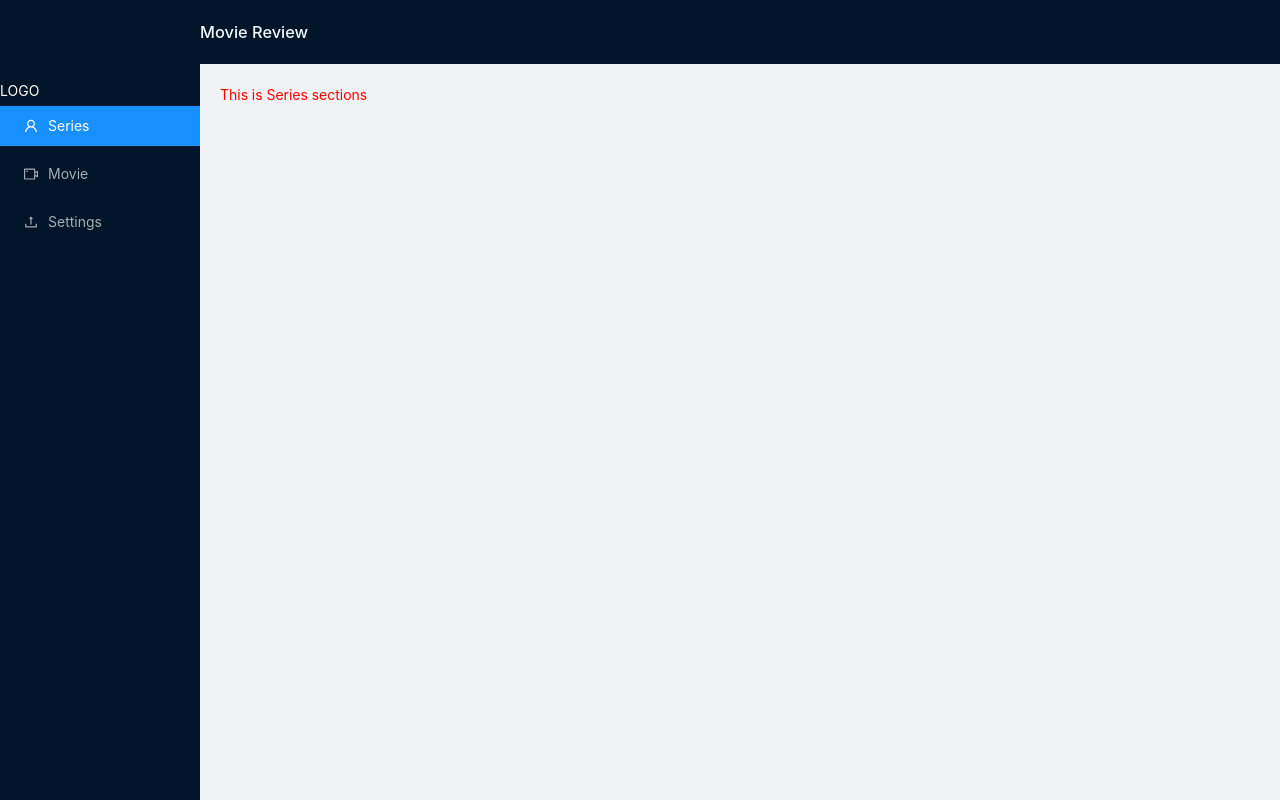
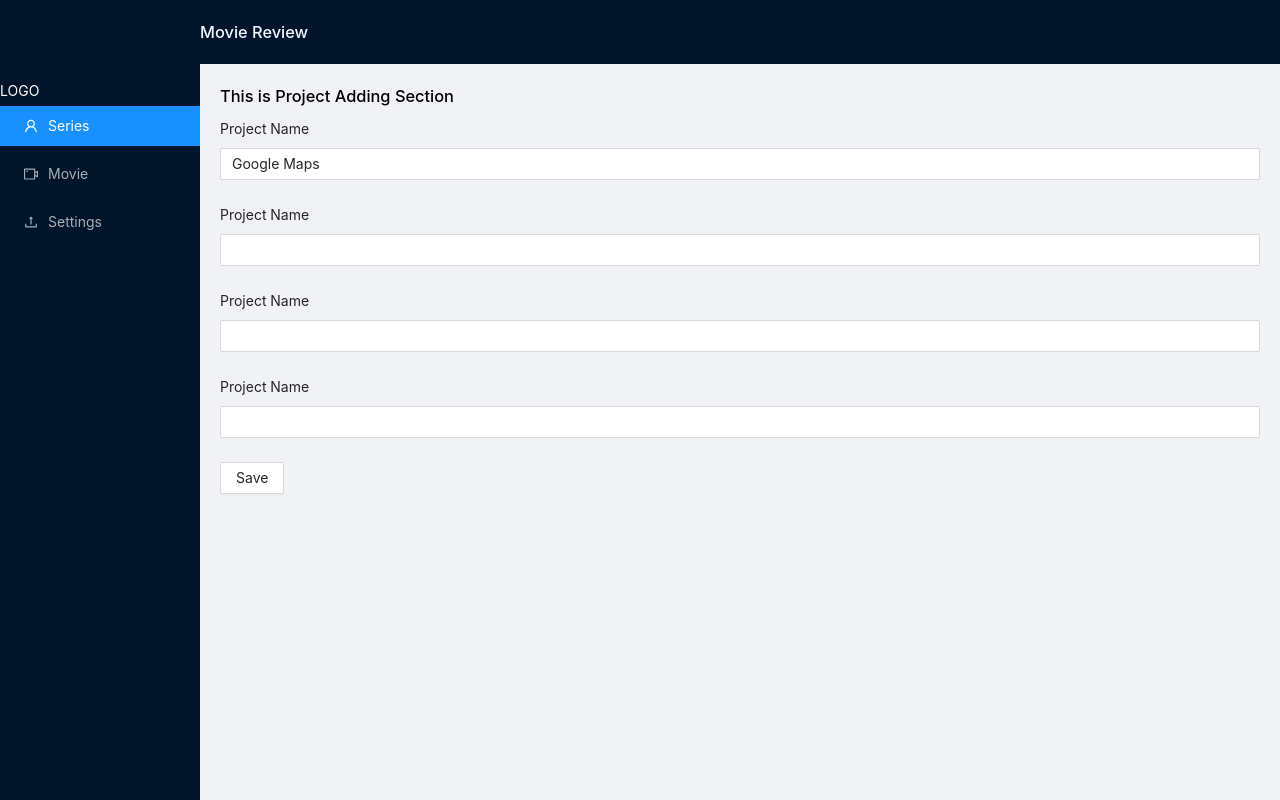
Before and after one commit to manojpudasaini/nmr-admin, a React (Create React App) app in the folder nmr-admin/: page /series in a window 1280 px wide. Built offline with nearby package versions, Linux system fonts and the light colour scheme.

Commit message:
form sample added

```diff
--- a/nmr-admin/src/Components/Organism/Layout/Layout.tsx
+++ b/nmr-admin/src/Components/Organism/Layout/Layout.tsx
@@ -3,11 +3,10 @@ import Sider from "../Sidebar/sider";
 import { Layout } from "antd";
 import "./Layout.css";
 import Header from "../Header/header";
-import Movies from '../../pages/movies';
+
 const MainLayout = () => {
   const [collapseSidebar, setCollapseSidebar] = useState(false);
   const { Content } = Layout;
-
   return (
     <Layout className="wrapper">
       <Sider />
--- /dev/null
+++ b/nmr-admin/src/Components/pages/project.tsx
@@ -0,0 +1,39 @@
+import React,{useState} from "react";
+import Inputfield from '../Atoms/Input/index';
+import {Button, Form, Input} from 'antd';
+const Movies =()=>{
+    const [formData,setFormData]=useState({
+        pname:"Google Maps",
+        language:"java"
+    })
+    const saveForm=()=>{
+        console.log(formData)
+    }
+    return(
+        <div >
+            <h1 style={{color:'black'}}>This is Project Adding Section</h1>
+
+           <Form layout='vertical' onFinish={saveForm} >
+               <Form.Item label="Project Name">
+               <Input value={formData.pname} type="text" onChange={(e)=>{setFormData({
+                   ...formData,
+                   pname:e.target.value
+               })}}/>
+               </Form.Item>
+               <Form.Item label="Project Name">
+               <Input type="text"/>
+               </Form.Item>
+               <Form.Item label="Project Name">
+               <Input type="text"/>
+               </Form.Item>
+               <Form.Item label="Project Name">
+               <Input type="text"/>
+               </Form.Item>
+               <Form.Item >
+                   <Button htmlType="submit">Save</Button>
+               </Form.Item>
+           </Form>
+        </div>
+    )
+}
+export default Movies;
--- a/nmr-admin/src/PrivateRoute.tsx
+++ b/nmr-admin/src/PrivateRoute.tsx
@@ -1,14 +1,17 @@
-import React from 'react';
+import React,{useContext} from 'react';
 import { Route } from 'react-router-dom';
 import { Layout } from 'antd';
 import Sider from './Components/Organism/Sidebar/sider';
 import Header from './Components/Organism/Header/header';
 import './Components/Organism/Layout/Layout.css';
+import {UserContext} from './auth-context';
 const PrivateRoute=(props:any)=>{
     const {Content}=Layout;
+    const {logged}=useContext(UserContext)
+  console.log(logged)
     return(
        <Route {...props}>
-           <Layout className="wrapper">
+          <Layout className="wrapper">
                <Sider/>
                <Layout className="site-layout">
                <Header/>
@@ -17,6 +20,7 @@ const PrivateRoute=(props:any)=>{
                    </Content>
                </Layout>
            </Layout>
+
        </Route>
     )
 }
--- /dev/null
+++ b/nmr-admin/src/auth-context.tsx
@@ -0,0 +1,24 @@
+import React,{useState} from 'react';
+
+type User ={
+    logged:boolean,
+    price :number,
+
+}
+
+export  const UserContext=React.createContext<Partial<User>>(
+    {}
+  );
+const Login=()=>{
+    const [logged,setUserLoggedIn]=useState(true)
+
+    return(
+
+        <UserContext.Provider value={{logged}}>
+        <button onClick={()=>setUserLoggedIn(true)}>
+Login
+        </button>
+        </UserContext.Provider>
+    )
+}
+export default Login;
--- a/nmr-admin/src/index.tsx
+++ b/nmr-admin/src/index.tsx
@@ -1,9 +1,8 @@
 import React from "react";
 import ReactDOM from "react-dom";
 import "./index.css";
-import * as serviceWorker from "./serviceWorker";
 import { BrowserRouter, Switch } from "react-router-dom";
-import Movies from "./Components/pages/movies";
+import Movies from "./Components/pages/project";
 import PrivateRoute from "./PrivateRoute";
 import Series from "./Components/pages/series";
 import Test from "./page";
@@ -11,17 +10,9 @@ import Test from "./page";
 ReactDOM.render(
   <BrowserRouter>
     <Switch>
-      <PrivateRoute exact  path="/series" component={Series}></PrivateRoute>
+      <PrivateRoute exact  path="/series" component={Movies}></PrivateRoute>
       <PrivateRoute  path="/" component={Test}></PrivateRoute>
     </Switch>
   </BrowserRouter>,
  document.getElementById("root")
 );
-
-serviceWorker.unregister();
-{/* <BrowserRouter>
-<Switch>
-  <PrivateRoute exact  path="/series" component={Series}></PrivateRoute>
-  <PrivateRoute  path="/" component={Movies}></PrivateRoute>
-</Switch>
-</BrowserRouter> */}
```
Also changed, not shown: nmr-admin/src/Components/pages/movies.tsx (deleted, +0 -10 lines).
